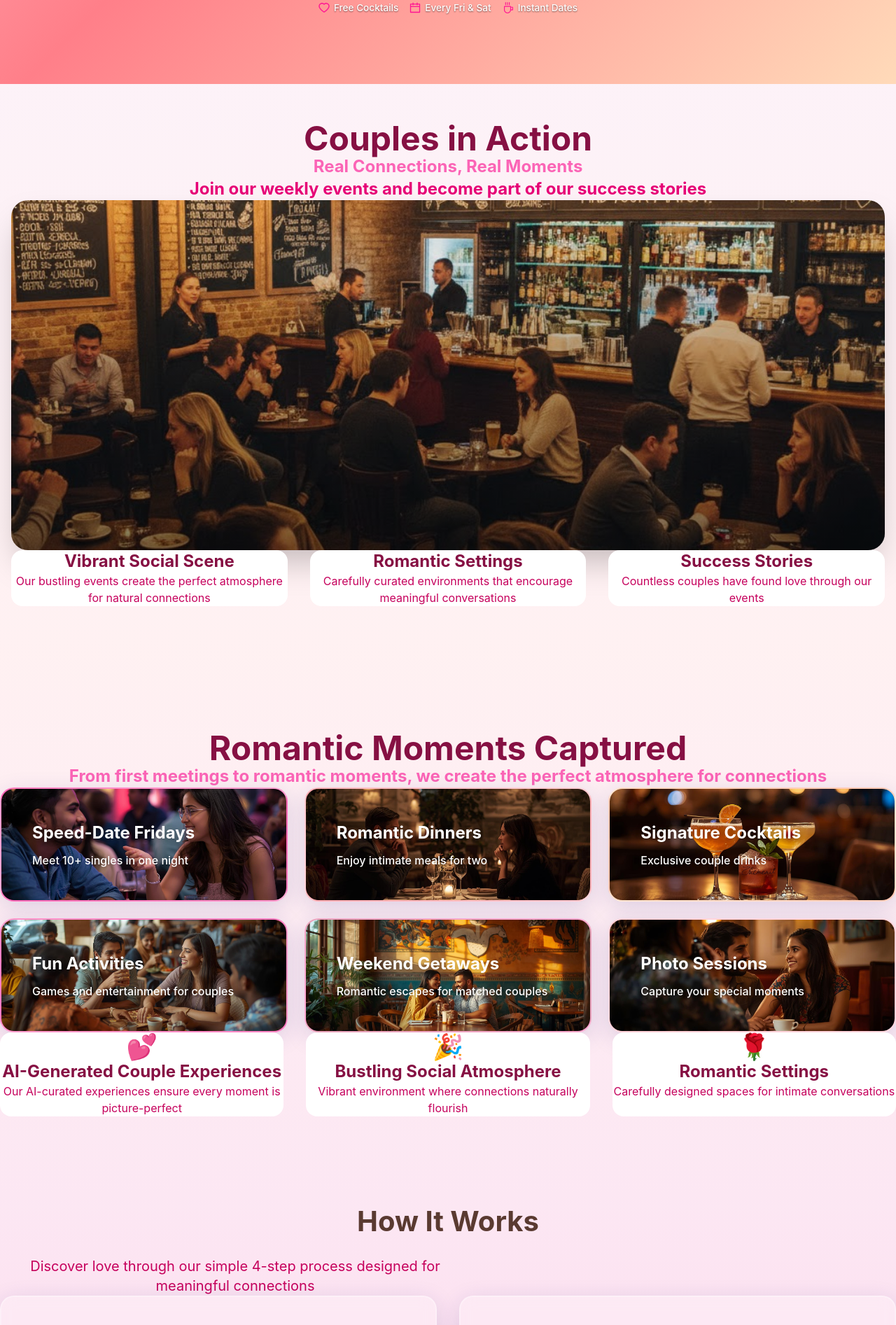
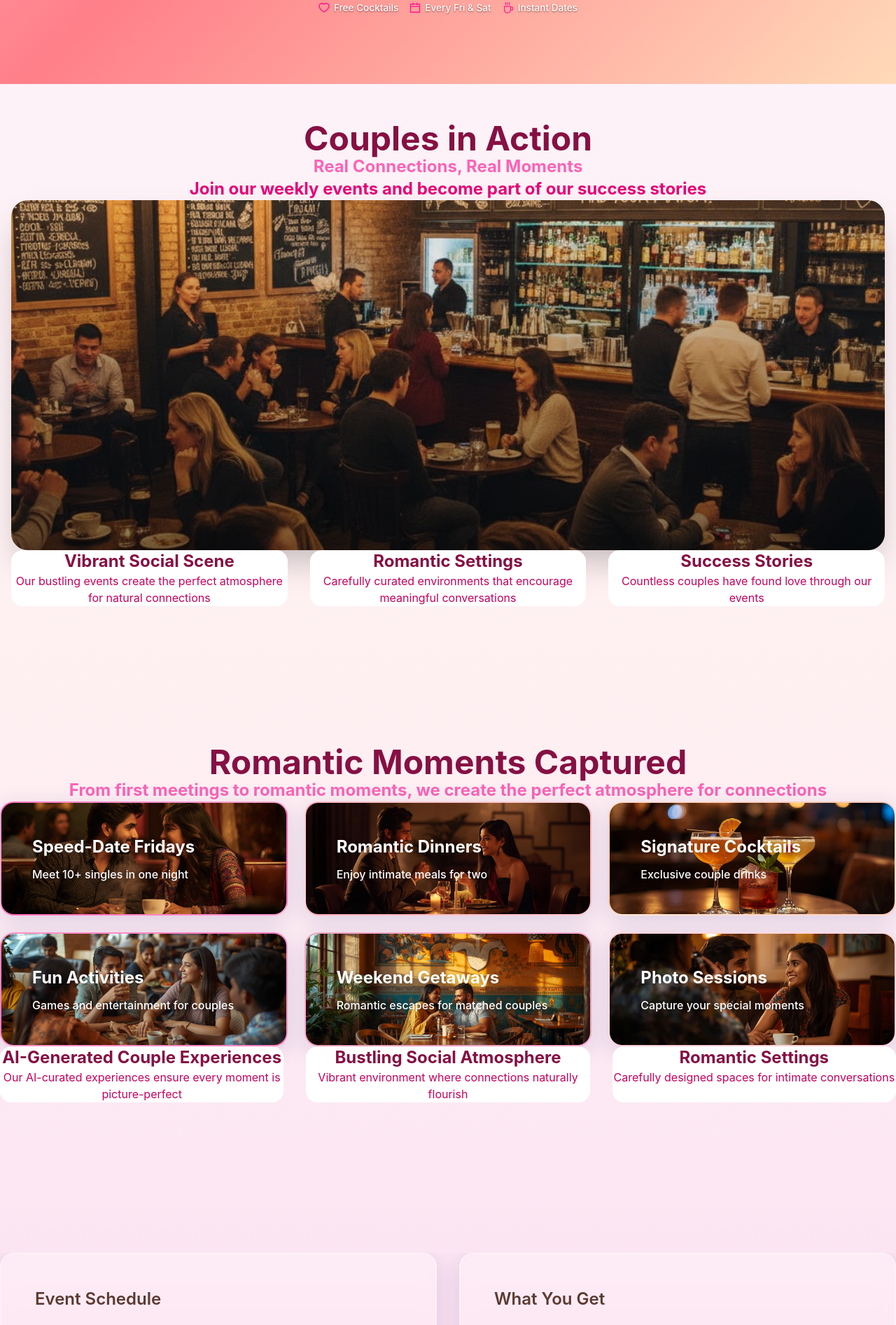
Before and after one commit to yablokolabs/honey-date, a Next.js app: page / in a window 1280 px wide. Shown: the part 680-2573 px from the top of the page at 70% size. Built offline with nearby package versions, Linux system fonts and the light colour scheme; what @ant-design/nextjs-registry would draw is missing.

Commit message:
cleanup and add more hearts

```diff
--- a/components/EventInfo.tsx
+++ b/components/EventInfo.tsx
@@ -54,29 +54,6 @@ export default function EventInfo() {
         transition={{ duration: 0.6 }}
         className="w-full max-w-full px-4"
       >
-        <motion.div
-          initial={{ opacity: 0, y: 20 }}
-          whileInView={{ opacity: 1, y: 0 }}
-          viewport={{ once: true }}
-          transition={{ duration: 0.5 }}
-          className="text-center mb-12 sm:mb-16"
-        >
-          <Title
-            level={2}
-            style={{
-              textAlign: 'center',
-              color: '#5A3A31',
-              fontSize: 'clamp(1.8rem, 5vw, 2.5rem)',
-              fontWeight: 700,
-              marginBottom: '24px',
-            }}
-          >
-            How It Works
-          </Title>
-          <p className="text-lg sm:text-xl text-pink-700 max-w-2xl mx-auto">
-            Discover love through our simple 4-step process designed for meaningful connections
-          </p>
-        </motion.div>
 
         <div className="grid grid-cols-1 md:grid-cols-2 gap-6 sm:gap-8 mb-12">
           <motion.div
@@ -207,17 +184,17 @@ export default function EventInfo() {
               {
                 title: "Personalized Matchmaking",
                 description: "Our AI analyzes compatibility for better matches",
-                icon: "🤖"
+                icon: ""
               },
               {
                 title: "Bustling Social Atmosphere",
                 description: "Vibrant environment where connections naturally flourish",
-                icon: "🎉"
+                icon: ""
               },
               {
                 title: "Romantic Settings",
                 description: "Carefully designed spaces for intimate conversations",
-                icon: "🌹"
+                icon: ""
               }
             ].map((item: FeatureItem, index: number) => (
               <motion.div
--- a/components/Gallery.tsx
+++ b/components/Gallery.tsx
@@ -261,17 +261,17 @@ export default function Gallery() {
             {
               title: "AI-Generated Couple Experiences",
               description: "Our AI-curated experiences ensure every moment is picture-perfect",
-              icon: "💕"
+              icon: ""
             },
             {
               title: "Bustling Social Atmosphere",
               description: "Vibrant environment where connections naturally flourish",
-              icon: "🎉"
+              icon: ""
             },
             {
               title: "Romantic Settings",
               description: "Carefully designed spaces for intimate conversations",
-              icon: "🌹"
+              icon: ""
             }
           ].map((item: FeatureItem, index: number) => (
             <motion.div
--- a/components/HeroSection.tsx
+++ b/components/HeroSection.tsx
@@ -11,7 +11,9 @@ const { Text } = Typography;
 // Define type for heart configurations
 interface HeartConfig {
   initialX: number;
+  initialY: number;
   animateX: number;
+  animateY: number;
   size: number;
   delay: number;
   duration: number;
@@ -20,14 +22,37 @@ interface HeartConfig {
 // Predefined heart positions and sizes to avoid random values that cause hydration issues
 // Using fixed values for both initial and animate properties to ensure SSR/CSR consistency
 const HEART_CONFIGURATIONS: HeartConfig[] = [
-  { initialX: 15, animateX: 25, size: 18, delay: 0, duration: 10 },
-  { initialX: 85, animateX: 75, size: 22, delay: 1.5, duration: 11 },
-  { initialX: 30, animateX: 40, size: 15, delay: 3, duration: 9 },
-  { initialX: 70, animateX: 60, size: 20, delay: 4.5, duration: 12 },
-  { initialX: 10, animateX: 20, size: 16, delay: 6, duration: 10 },
-  { initialX: 90, animateX: 80, size: 19, delay: 7.5, duration: 8 },
-  { initialX: 45, animateX: 55, size: 17, delay: 9, duration: 11 },
-  { initialX: 55, animateX: 45, size: 21, delay: 10.5, duration: 9 }
+  // Left side hearts - varied starting heights
+  { initialX: 5, initialY: 100, animateX: 15, animateY: -10, size: 18, delay: 0, duration: 10 },
+  { initialX: 10, initialY: 110, animateX: 25, animateY: -15, size: 22, delay: 1.5, duration: 11 },
+  { initialX: 15, initialY: 95, animateX: 35, animateY: -5, size: 15, delay: 3, duration: 9 },
+  { initialX: 20, initialY: 105, animateX: 10, animateY: -20, size: 20, delay: 4.5, duration: 12 },
+  { initialX: 25, initialY: 115, animateX: 45, animateY: -8, size: 16, delay: 6, duration: 10 },
+
+  // Center-left hearts - mixed heights
+  { initialX: 35, initialY: 100, animateX: 55, animateY: -12, size: 19, delay: 7.5, duration: 8 },
+  { initialX: 40, initialY: 120, animateX: 30, animateY: -18, size: 17, delay: 9, duration: 11 },
+  { initialX: 45, initialY: 90, animateX: 65, animateY: -6, size: 21, delay: 10.5, duration: 9 },
+  { initialX: 50, initialY: 108, animateX: 40, animateY: -14, size: 18, delay: 12, duration: 10 },
+
+  // Center-right hearts - varied elevations
+  { initialX: 55, initialY: 115, animateX: 75, animateY: -9, size: 16, delay: 13.5, duration: 11 },
+  { initialX: 60, initialY: 95, animateX: 50, animateY: -16, size: 20, delay: 15, duration: 9 },
+  { initialX: 65, initialY: 125, animateX: 85, animateY: -4, size: 17, delay: 16.5, duration: 12 },
+  { initialX: 70, initialY: 102, animateX: 60, animateY: -11, size: 19, delay: 18, duration: 8 },
+
+  // Right side hearts - different starting points
+  { initialX: 75, initialY: 118, animateX: 95, animateY: -7, size: 15, delay: 19.5, duration: 10 },
+  { initialX: 80, initialY: 88, animateX: 70, animateY: -19, size: 22, delay: 21, duration: 11 },
+  { initialX: 85, initialY: 112, animateX: 100, animateY: -3, size: 18, delay: 22.5, duration: 9 },
+  { initialX: 90, initialY: 98, animateX: 80, animateY: -13, size: 20, delay: 24, duration: 12 },
+  { initialX: 95, initialY: 106, animateX: 85, animateY: -17, size: 16, delay: 25.5, duration: 10 },
+
+  // Additional scattered hearts for fuller coverage - extreme positions
+  { initialX: 2, initialY: 122, animateX: 20, animateY: -2, size: 14, delay: 27, duration: 11 },
+  { initialX: 98, initialY: 92, animateX: 80, animateY: -21, size: 19, delay: 28.5, duration: 9 },
+  { initialX: 30, initialY: 114, animateX: 50, animateY: -5, size: 17, delay: 30, duration: 10 },
+  { initialX: 70, initialY: 96, animateX: 90, animateY: -8, size: 15, delay: 31.5, duration: 12 },
 ];
 
 // Define type for feature items
@@ -44,13 +69,13 @@ export default function HeroSection() {
           key={index}
           initial={{
             opacity: 0,
-            y: '100vh',
-            x: `${config.initialX}vw`,
+            left: `${config.initialX}vw`,
+            top: `${config.initialY}vh`,
           }}
           animate={{
             opacity: [0, 0.6, 0],
-            y: '-20vh',
-            x: `${config.animateX}vw`,
+            left: `${config.animateX}vw`,
+            top: `${config.animateY}vh`,
           }}
           transition={{
             duration: config.duration,
@@ -63,6 +88,7 @@ export default function HeroSection() {
             fontSize: `${config.size}px`,
             color: '#FFFFFFaa',
             pointerEvents: 'none',
+            zIndex: 0,
           }}
           className="sm:text-sm md:text-base"
         >
```
Also changed, not shown: public/Romantic dinners.jpg, public/Speed date fridays.jpg.
